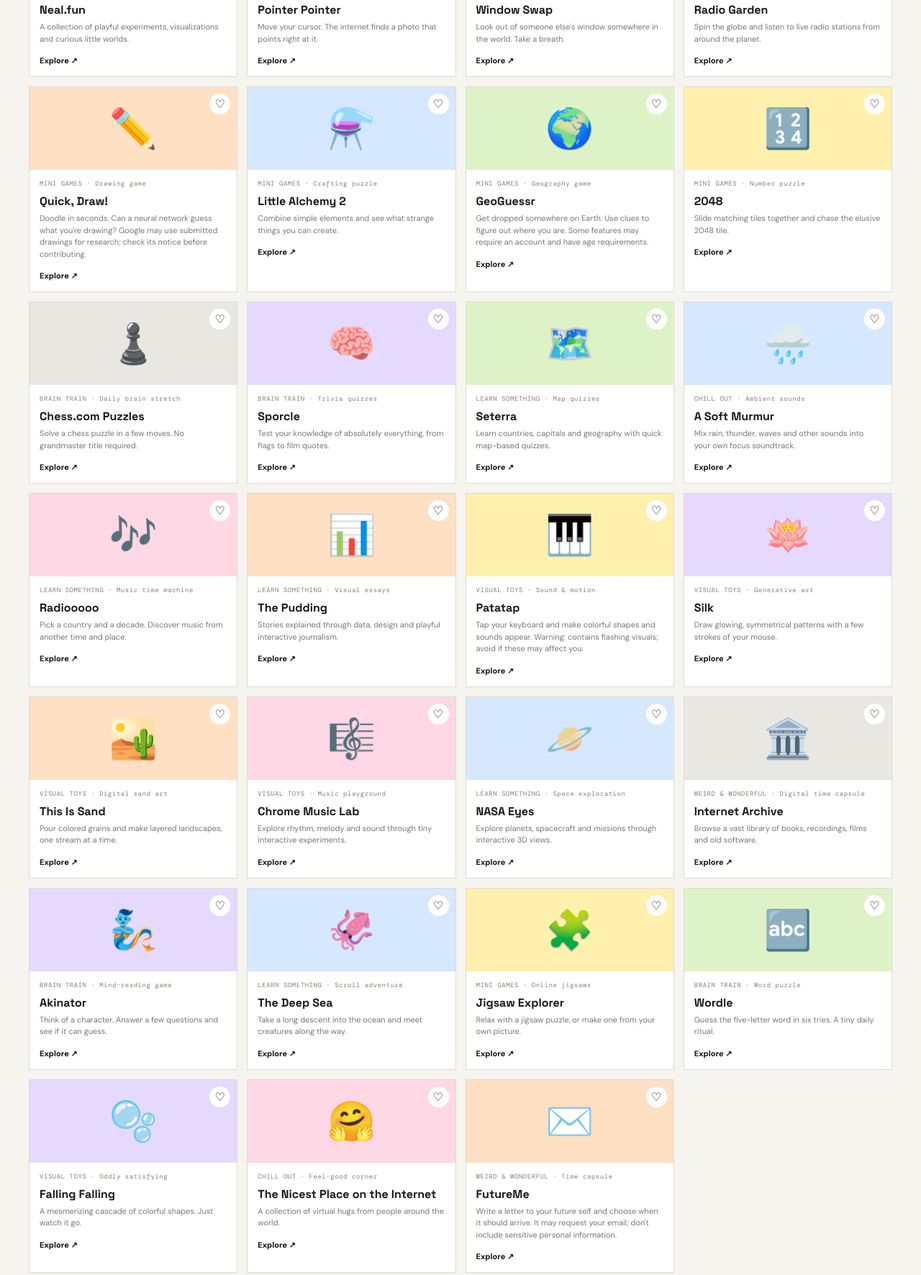
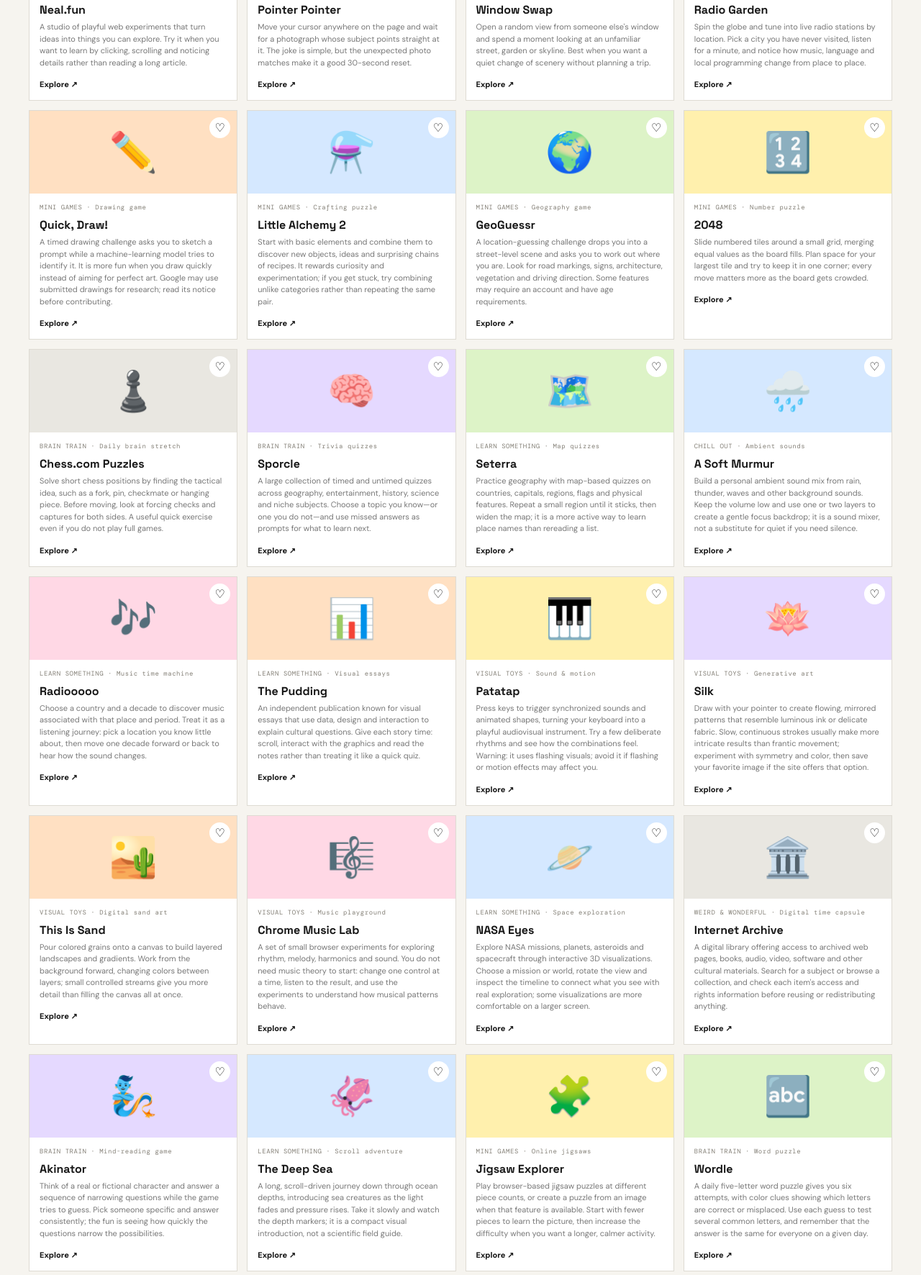
Before and after one commit to blackback/infinitely-fun, a plain HTML site: page index.html in a window 1280 px wide. Shown: the part 1447-3219 px from the top of the page at 72% size. Drawn offline with nearby package versions, Linux system fonts and the light colour scheme.

Commit message:
Enrich all recommendation descriptions with practical editorial guidance

```diff
--- a/index.html
+++ b/index.html
@@ -13,42 +13,42 @@
 <section class="duo" id="games"><div class="panel"><div class="eyebrow">A TINY CHALLENGE</div><h3>Need a brain stretch?</h3><p>Try a quick round of trivia, a logic puzzle or a game that steals just five minutes. (Okay, maybe twenty.)</p><button data-jump="brain">Find brain games ↗</button><span class="emoji">🧩</span></div><div class="panel" id="toys"><div class="eyebrow">A LITTLE VISUAL MAGIC</div><h3>Click. Drag. Get mesmerized.</h3><p>Interactive experiments and satisfying things to poke at. No instructions, no pressure.</p><button data-jump="visual">Explore visual toys ↗</button><span class="emoji">🪄</span></div></section>
 <section class="banner"><div class="eyebrow" style="color:var(--lime)">A SMALL REMINDER FROM THE INTERNET</div><h2>Curiosity looks good on you.</h2><p>Come back whenever the day needs a plot twist.</p></section>
 <section id="saved"><div class="sectionhead"><div><div class="eyebrow">YOUR PERSONAL CORNER</div><h2>Saved for later.</h2></div><p>Bookmarks stay on this device.</p></div><div class="catalog" id="savedCatalog"><div class="empty">Nothing saved yet. Tap ♡ on anything you want to keep.</div></div></section></main>
-<footer><div class="wrap foot"><div><a class="brand" href="#">in<span style="color:#8aa900">f</span>initely.</a><p>Made for curious people and gloriously unproductive afternoons.</p><p style="max-width:520px;line-height:1.6">INFINITELY links to independently operated third-party websites. We do not own or control their content, services, privacy practices or availability. Please review each destination\’s own terms and privacy information before using it.</p></div><div class="footlinks"><a href="#explore">Explore</a><a href="#games">Mini games</a><a href="about.html">About</a><a href="privacy.html">Privacy</a><a href="terms.html">Terms</a><a href="mailto:midnightarchive222@gmail.com">Contact</a><a href="#">Back to top ↑</a></div></div></footer>
+<footer><div class="wrap foot"><div><a class="brand" href="#">in<span style="color:#8aa900">f</span>initely.</a><p>Made for curious people and gloriously unproductive afternoons.</p><p style="max-width:520px;line-height:1.6">INFINITELY links to independently operated third-party websites. We do not own or control their content, services, privacy practices or availability. Please review each destination\’s own terms and privacy information before using it.</p></div><div class="footlinks"><a href="#explore">Explore</a><a href="#games">Mini games</a><a href="about.html">About</a><a href="field-guide.html">Field guide</a><a href="privacy.html">Privacy</a><a href="terms.html">Terms</a><a href="mailto:midnightarchive222@gmail.com">Contact</a><a href="#">Back to top ↑</a></div></div></footer>
 <div class="modal" id="modal"><div class="modalcard"><button class="close" id="close">×</button><div class="emoji" id="mEmoji">🌀</div><div class="eyebrow" id="mCat">SURPRISE FIND</div><h3 id="mTitle">A new rabbit hole.</h3><p id="mDesc"></p><a id="mLink" href="#" target="_blank" rel="noopener">Take me there ↗</a></div></div><div class="toast" id="toast"></div>
 <script>
 const items=[
 
-["Neal.fun","visual","Interactive experiments","A collection of playful experiments, visualizations and curious little worlds.","https://neal.fun/","🧪","blue"],
-["Pointer Pointer","weird","Internet oddity","Move your cursor. The internet finds a photo that points right at it.","https://pointerpointer.com/","👉","yellow"],
-["Window Swap","chill","Slow travel","Look out of someone else's window somewhere in the world. Take a breath.","https://www.window-swap.com/","🪟","green"],
-["Radio Garden","chill","World radio","Spin the globe and listen to live radio stations from around the planet.","https://radio.garden/","📻","purple"],
-["Quick, Draw!","games","Drawing game","Doodle in seconds. Can a neural network guess what you're drawing? Google may use submitted drawings for research; check its notice before contributing.","https://quickdraw.withgoogle.com/","✏️","orange"],
-["Little Alchemy 2","games","Crafting puzzle","Combine simple elements and see what strange things you can create.","https://littlealchemy2.com/","⚗️","blue"],
-["GeoGuessr","games","Geography game","Get dropped somewhere on Earth. Use clues to figure out where you are. Some features may require an account and have age requirements.","https://www.geoguessr.com/","🌍","green"],
-["2048","games","Number puzzle","Slide matching tiles together and chase the elusive 2048 tile.","https://play2048.co/","🔢","yellow"],
-["Chess.com Puzzles","brain","Daily brain stretch","Solve a chess puzzle in a few moves. No grandmaster title required.","https://www.chess.com/puzzles","♟️","gray"],
-["Sporcle","brain","Trivia quizzes","Test your knowledge of absolutely everything, from flags to film quotes.","https://www.sporcle.com/","🧠","purple"],
-["Seterra","learn","Map quizzes","Learn countries, capitals and geography with quick map-based quizzes.","https://www.seterra.com/","🗺️","green"],
-["A Soft Murmur","chill","Ambient sounds","Mix rain, thunder, waves and other sounds into your own focus soundtrack.","https://asoftmurmur.com/","🌧️","blue"],
-["Radiooooo","learn","Music time machine","Pick a country and a decade. Discover music from another time and place.","https://radiooooo.com/","🎶","pink"],
-["The Pudding","learn","Visual essays","Stories explained through data, design and playful interactive journalism.","https://pudding.cool/","📊","orange"],
+["Neal.fun","visual","Interactive experiments","A studio of playful web experiments that turn ideas into things you can explore. Try it when you want to learn by clicking, scrolling and noticing details rather than reading a long article.","https://neal.fun/","🧪","blue"],
+["Pointer Pointer","weird","Internet oddity","Move your cursor anywhere on the page and wait for a photograph whose subject points straight at it. The joke is simple, but the unexpected photo matches make it a good 30-second reset.","https://pointerpointer.com/","👉","yellow"],
+["Window Swap","chill","Slow travel","Open a random view from someone else's window and spend a moment looking at an unfamiliar street, garden or skyline. Best when you want a quiet change of scenery without planning a trip.","https://www.window-swap.com/","🪟","green"],
+["Radio Garden","chill","World radio","Spin the globe and tune into live radio stations by location. Pick a city you have never visited, listen for a minute, and notice how music, language and local programming change from place to place.","https://radio.garden/","📻","purple"],
+["Quick, Draw!","games","Drawing game","A timed drawing challenge asks you to sketch a prompt while a machine-learning model tries to identify it. It is more fun when you draw quickly instead of aiming for perfect art. Google may use submitted drawings for research; read its notice before contributing.","https://quickdraw.withgoogle.com/","✏️","orange"],
+["Little Alchemy 2","games","Crafting puzzle","Start with basic elements and combine them to discover new objects, ideas and surprising chains of recipes. It rewards curiosity and experimentation; if you get stuck, try combining unlike categories rather than repeating the same pair.","https://littlealchemy2.com/","⚗️","blue"],
+["GeoGuessr","games","Geography game","A location-guessing challenge drops you into a street-level scene and asks you to work out where you are. Look for road markings, signs, architecture, vegetation and driving direction. Some features may require an account and have age requirements.","https://www.geoguessr.com/","🌍","green"],
+["2048","games","Number puzzle","Slide numbered tiles around a small grid, merging equal values as the board fills. Plan space for your largest tile and try to keep it in one corner; every move matters more as the board gets crowded.","https://play2048.co/","🔢","yellow"],
+["Chess.com Puzzles","brain","Daily brain stretch","Solve short chess positions by finding the tactical idea, such as a fork, pin, checkmate or hanging piece. Before moving, look at forcing checks and captures for both sides. A useful quick exercise even if you do not play full games.","https://www.chess.com/puzzles","♟️","gray"],
+["Sporcle","brain","Trivia quizzes","A large collection of timed and untimed quizzes across geography, entertainment, history, science and niche subjects. Choose a topic you know—or one you do not—and use missed answers as prompts for what to learn next.","https://www.sporcle.com/","🧠","purple"],
+["Seterra","learn","Map quizzes","Practice geography with map-based quizzes on countries, capitals, regions, flags and physical features. Repeat a small region until it sticks, then widen the map; it is a more active way to learn place names than rereading a list.","https://www.seterra.com/","🗺️","green"],
+["A Soft Murmur","chill","Ambient sounds","Build a personal ambient sound mix from rain, thunder, waves and other background sounds. Keep the volume low and use one or two layers to create a gentle focus backdrop; it is a sound mixer, not a substitute for quiet if you need silence.","https://asoftmurmur.com/","🌧️","blue"],
+["Radiooooo","learn","Music time machine","Choose a country and a decade to discover music associated with that place and period. Treat it as a listening journey: pick a location you know little about, then move one decade forward or back to hear how the sound changes.","https://radiooooo.com/","🎶","pink"],
+["The Pudding","learn","Visual essays","An independent publication known for visual essays that use data, design and interaction to explain cultural questions. Give each story time: scroll, interact with the graphics and read the notes rather than treating it like a quick quiz.","https://pudding.cool/","📊","orange"],
 
-["Patatap","visual","Sound & motion","Tap your keyboard and make colorful shapes and sounds appear. Warning: contains flashing visuals; avoid if these may affect you.","https://patatap.com/","🎹","yellow"],
-["Silk","visual","Generative art","Draw glowing, symmetrical patterns with a few strokes of your mouse.","https://weavesilk.com/","🪷","purple"],
-["This Is Sand","visual","Digital sand art","Pour colored grains and make layered landscapes, one stream at a time.","https://thisissand.com/","🏜️","orange"],
-["Chrome Music Lab","visual","Music playground","Explore rhythm, melody and sound through tiny interactive experiments.","https://musiclab.chromeexperiments.com/","🎼","pink"],
-["NASA Eyes","learn","Space exploration","Explore planets, spacecraft and missions through interactive 3D views.","https://eyes.nasa.gov/","🪐","blue"],
-["Internet Archive","weird","Digital time capsule","Browse a vast library of books, recordings, films and old software.","https://archive.org/","🏛️","gray"],
-["Akinator","brain","Mind-reading game","Think of a character. Answer a few questions and see if it can guess.","https://akinator.com/","🧞","purple"],
+["Patatap","visual","Sound & motion","Press keys to trigger synchronized sounds and animated shapes, turning your keyboard into a playful audiovisual instrument. Try a few deliberate rhythms and see how the combinations feel. Warning: it uses flashing visuals; avoid it if flashing or motion effects may affect you.","https://patatap.com/","🎹","yellow"],
+["Silk","visual","Generative art","Draw with your pointer to create flowing, mirrored patterns that resemble luminous ink or delicate fabric. Slow, continuous strokes usually make more intricate results than frantic movement; experiment with symmetry and color, then save your favorite image if the site offers that option.","https://weavesilk.com/","🪷","purple"],
+["This Is Sand","visual","Digital sand art","Pour colored grains onto a canvas to build layered landscapes and gradients. Work from the background forward, changing colors between layers; small controlled streams give you more detail than filling the canvas all at once.","https://thisissand.com/","🏜️","orange"],
+["Chrome Music Lab","visual","Music playground","A set of small browser experiments for exploring rhythm, melody, harmonics and sound. You do not need music theory to start: change one control at a time, listen to the result, and use the experiments to understand how musical patterns behave.","https://musiclab.chromeexperiments.com/","🎼","pink"],
+["NASA Eyes","learn","Space exploration","Explore NASA missions, planets, asteroids and spacecraft through interactive 3D visualizations. Choose a mission or world, rotate the view and inspect the timeline to connect what you see with real exploration; some visualizations are more comfortable on a larger screen.","https://eyes.nasa.gov/","🪐","blue"],
+["Internet Archive","weird","Digital time capsule","A digital library offering access to archived web pages, books, audio, video, software and other cultural materials. Search for a subject or browse a collection, and check each item's access and rights information before reusing or redistributing anything.","https://archive.org/","🏛️","gray"],
+["Akinator","brain","Mind-reading game","Think of a real or fictional character and answer a sequence of narrowing questions while the game tries to guess. Pick someone specific and answer consistently; the fun is seeing how quickly the questions narrow the possibilities.","https://akinator.com/","🧞","purple"],
 
 
-["The Deep Sea","learn","Scroll adventure","Take a long descent into the ocean and meet creatures along the way.","https://neal.fun/deep-sea/","🦑","blue"],
+["The Deep Sea","learn","Scroll adventure","A long, scroll-driven journey down through ocean depths, introducing sea creatures as the light fades and pressure rises. Take it slowly and watch the depth markers; it is a compact visual introduction, not a scientific field guide.","https://neal.fun/deep-sea/","🦑","blue"],
 
-["Jigsaw Explorer","games","Online jigsaws","Relax with a jigsaw puzzle, or make one from your own picture.","https://www.jigsawexplorer.com/","🧩","yellow"],
-["Wordle","brain","Word puzzle","Guess the five-letter word in six tries. A tiny daily ritual.","https://www.nytimes.com/games/wordle/index.html","🔤","green"],
-["Falling Falling","visual","Oddly satisfying","A mesmerizing cascade of colorful shapes. Just watch it go.","https://fallingfalling.com/","🫧","purple"],
-["The Nicest Place on the Internet","chill","Feel-good corner","A collection of virtual hugs from people around the world.","https://thenicestplace.net/","🤗","pink"],
-["FutureMe","weird","Time capsule","Write a letter to your future self and choose when it should arrive. It may request your email; don't include sensitive personal information.","https://www.futureme.org/","✉️","orange"]
+["Jigsaw Explorer","games","Online jigsaws","Play browser-based jigsaw puzzles at different piece counts, or create a puzzle from an image when that feature is available. Start with fewer pieces to learn the picture, then increase the difficulty when you want a longer, calmer activity.","https://www.jigsawexplorer.com/","🧩","yellow"],
+["Wordle","brain","Word puzzle","A daily five-letter word puzzle gives you six attempts, with color clues showing which letters are correct or misplaced. Use each guess to test several common letters, and remember that the answer is the same for everyone on a given day.","https://www.nytimes.com/games/wordle/index.html","🔤","green"],
+["Falling Falling","visual","Oddly satisfying","A minimal visual experience built around colorful shapes cascading down the screen. There is no score to chase or skill to master; open it when you want a brief visual pause and simply watch the motion.","https://fallingfalling.com/","🫧","purple"],
+["The Nicest Place on the Internet","chill","Feel-good corner","A feel-good collection centered on people sharing virtual hugs. It is a small reminder of human warmth rather than an interactive game; visit when you want something gentle, and leave the sound off if you prefer.","https://thenicestplace.net/","🤗","pink"],
+["FutureMe","weird","Time capsule","Write a letter to your future self and choose a delivery date, turning a passing thought into a time capsule. Be thoughtful about what you include: the service may ask for your email, and you should avoid sensitive personal, financial or account information.","https://www.futureme.org/","✉️","orange"]
 ];
 const names={games:"MINI GAMES",visual:"VISUAL TOYS",brain:"BRAIN TRAIN",weird:"WEIRD & WONDERFUL",chill:"CHILL OUT",learn:"LEARN SOMETHING"};let active="all",query="",saved=[];try{saved=JSON.parse(localStorage.getItem("infinitelySaved")||"[]")}catch(e){}
 const $=s=>document.querySelector(s);
```
